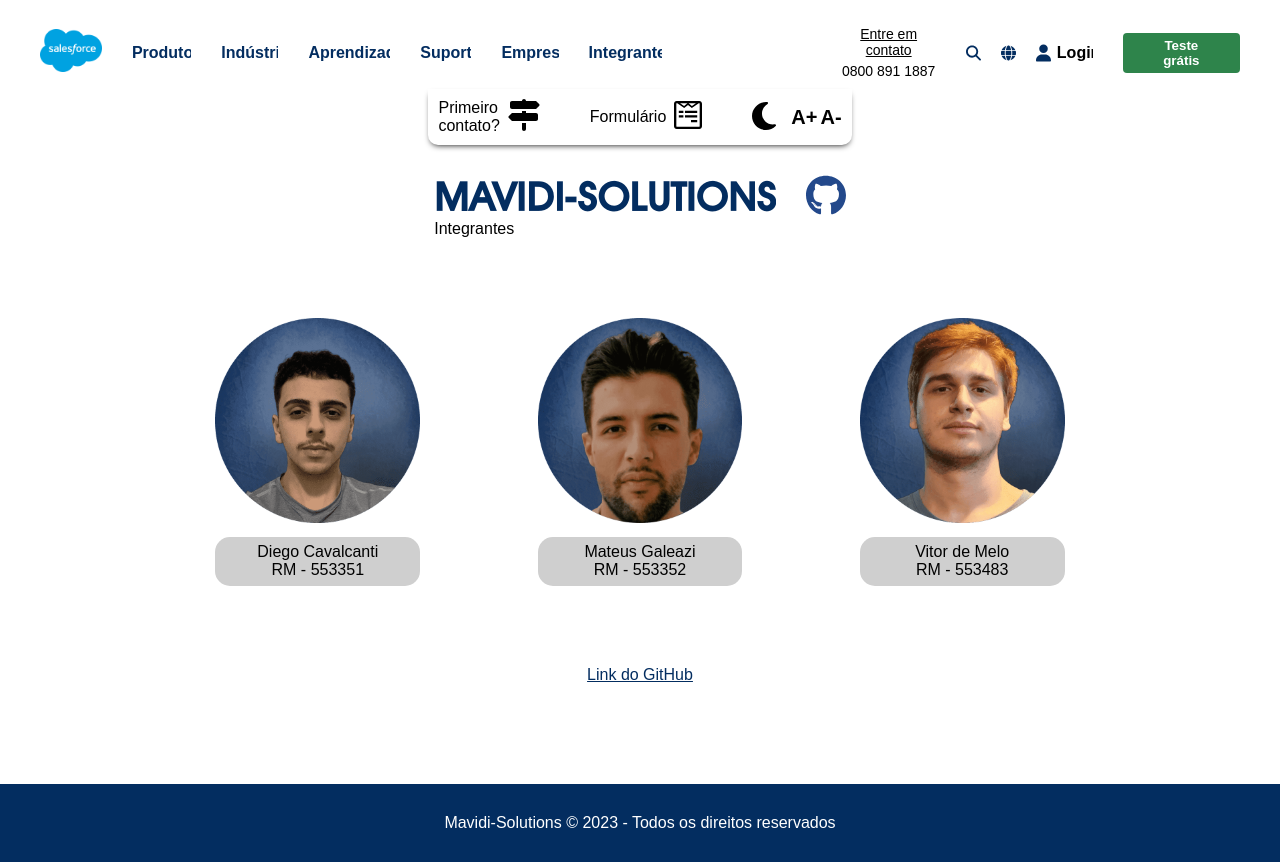
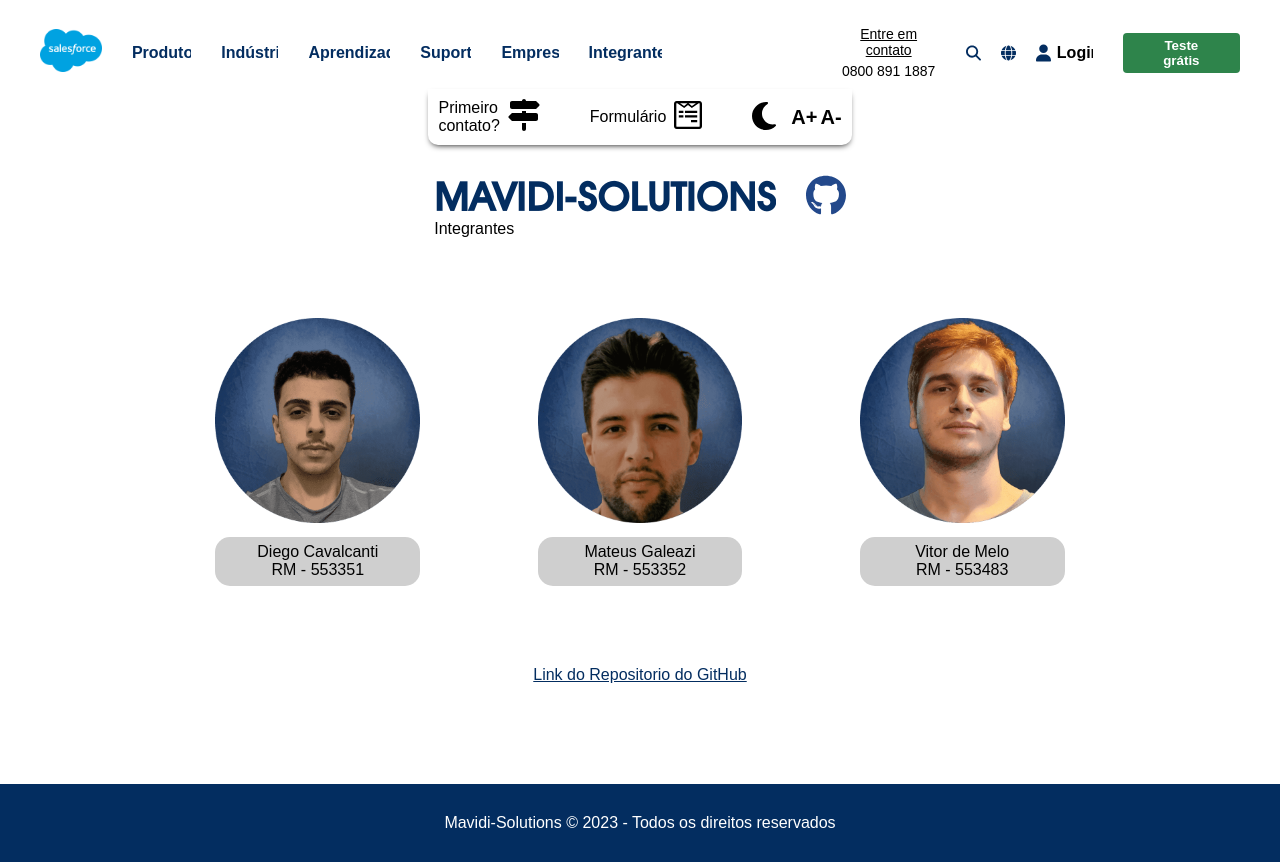
Before and after one commit to diego-cavalcantii/portal-salesforce, a React (Vite) app: page /integrantes in a window 1280 px wide. Built offline with nearby package versions, Linux system fonts and the light colour scheme.

Commit message:
building

```diff
--- a/package.json
+++ b/package.json
@@ -5,7 +5,7 @@
   "type": "module",
   "scripts": {
     "dev": "vite",
-    "build": "tsc && vite build",
+    "build": "vite build",
     "lint": "eslint . --ext ts,tsx --report-unused-disable-directives --max-warnings 0",
     "preview": "vite preview"
   },
--- a/src/pages/Integrantes/Integrantes.tsx
+++ b/src/pages/Integrantes/Integrantes.tsx
@@ -44,7 +44,7 @@
         </IntegrantesElement>
         <ContainerLinkGitHub>
           <a href="https://github.com/diego-cavalcantii/portal-salesforce" target="blank">
-            Link do GitHub
+            Link do Repositorio do GitHub
           </a>
         </ContainerLinkGitHub>
       </IntegrantesMain>
```
